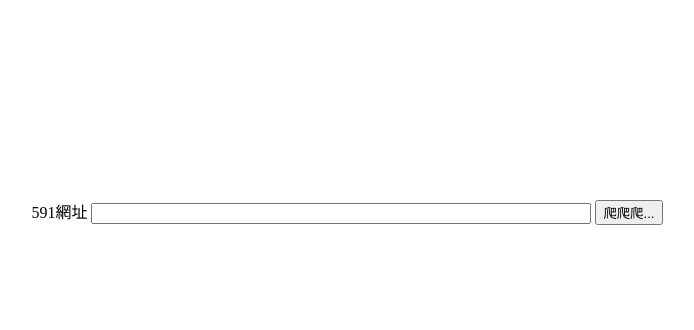
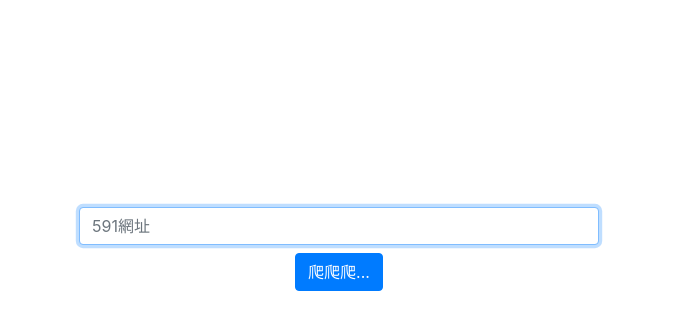
Before and after one commit to calvin620707/591-crawler, a Flask app: page / in a window 1280 px wide. Shown: the part 201-531 px from the top of the page, without its empty margins (301-995 px from the left). Run offline with Flask 2, Linux system fonts and the light colour scheme; some libraries are stand-ins or nearby versions.

Commit message:
refine UI

```diff
--- a/templates/index.html
+++ b/templates/index.html
@@ -1,25 +1,38 @@
 <html>
 <title>591爬蟲</title>
+
 <head>
+    <link rel="stylesheet" href="https://maxcdn.bootstrapcdn.com/bootstrap/4.0.0/css/bootstrap.min.css" integrity="sha384-Gn5384xqQ1aoWXA+058RXPxPg6fy4IWvTNh0E263XmFcJlSAwiGgFAW/dAiS6JXm"
+        crossorigin="anonymous">
     <style>
-        form {
-            top: 50%;
-            position: absolute;
-            width: 100vw;
-            text-align: center;
+        .row {
+            margin: 8px;
         }
-        input {
-            width: 500px;
+        .search-input {
+            width: 520px;
         }
     </style>
 </head>
 
 <body>
-    <form action="/591" method="POST">
-        <label for="591-url-input">591網址</label>
-        <input id="591-url-input" name="url" type="text">
-        <button type="submit">爬爬爬...</button>
-    </form>
+    <div class="container" style="position: relative; top: 50%;">
+        <form action="/591" method="POST" autocomplete="off">
+            <div class="row align-items-center">
+                <div class="col"></div>
+                <div class="col-auto">
+                    <input type="text" name="url" autofocus placeholder="591網址" class="form-control search-input">
+                </div>
+                <div class="col"></div>
+            </div>
+            <div class="row align-items-center">
+                <div class="col"></div>
+                <div class="col-auto">
+                    <button type="submit" class="btn btn-primary">爬爬爬...</button>
+                </div>
+                <div class="col"></div>
+            </div>
+        </form>
+    </div>
 </body>
 
 </html>
```
Also changed, not shown: 1 other file.
